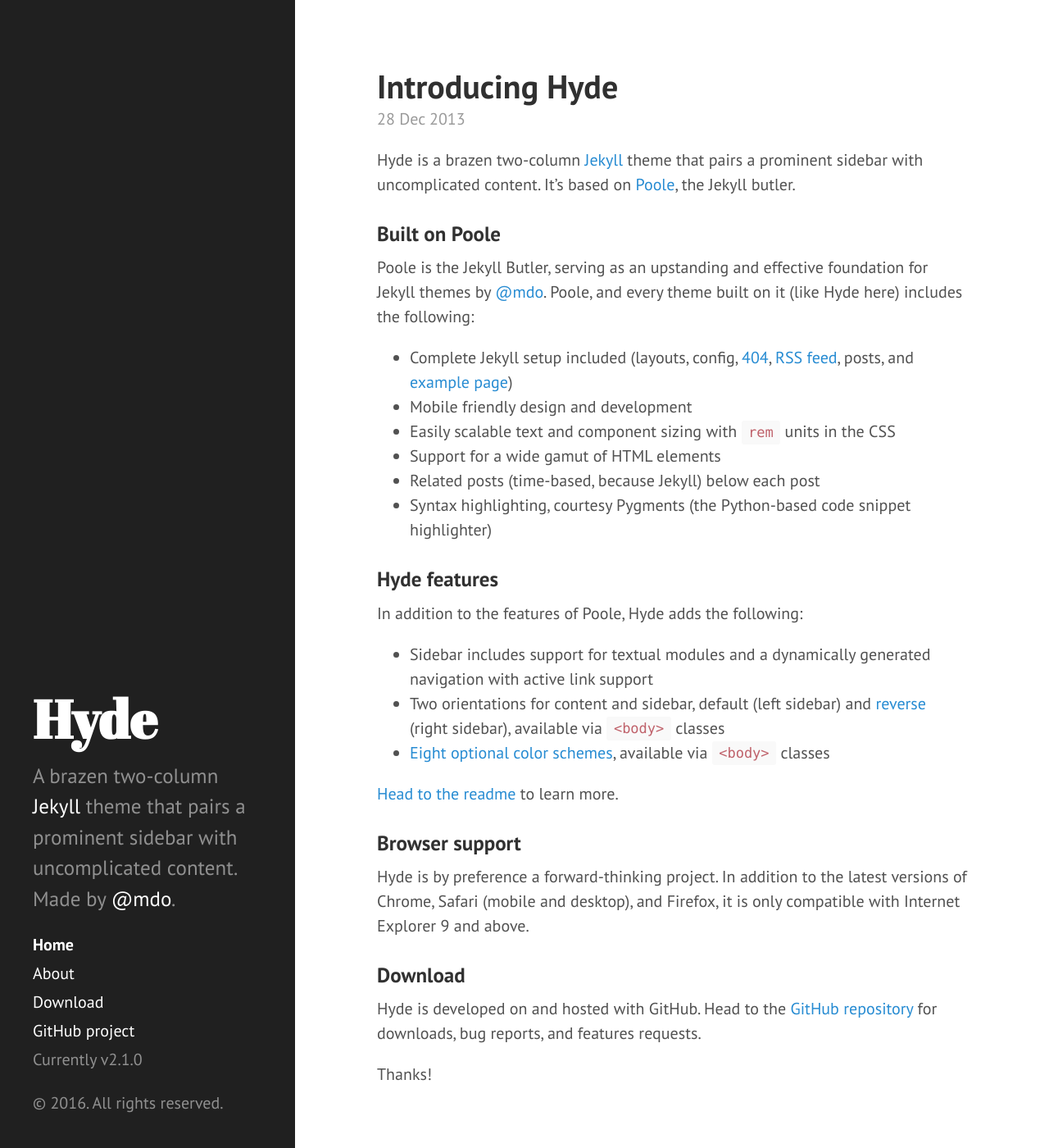
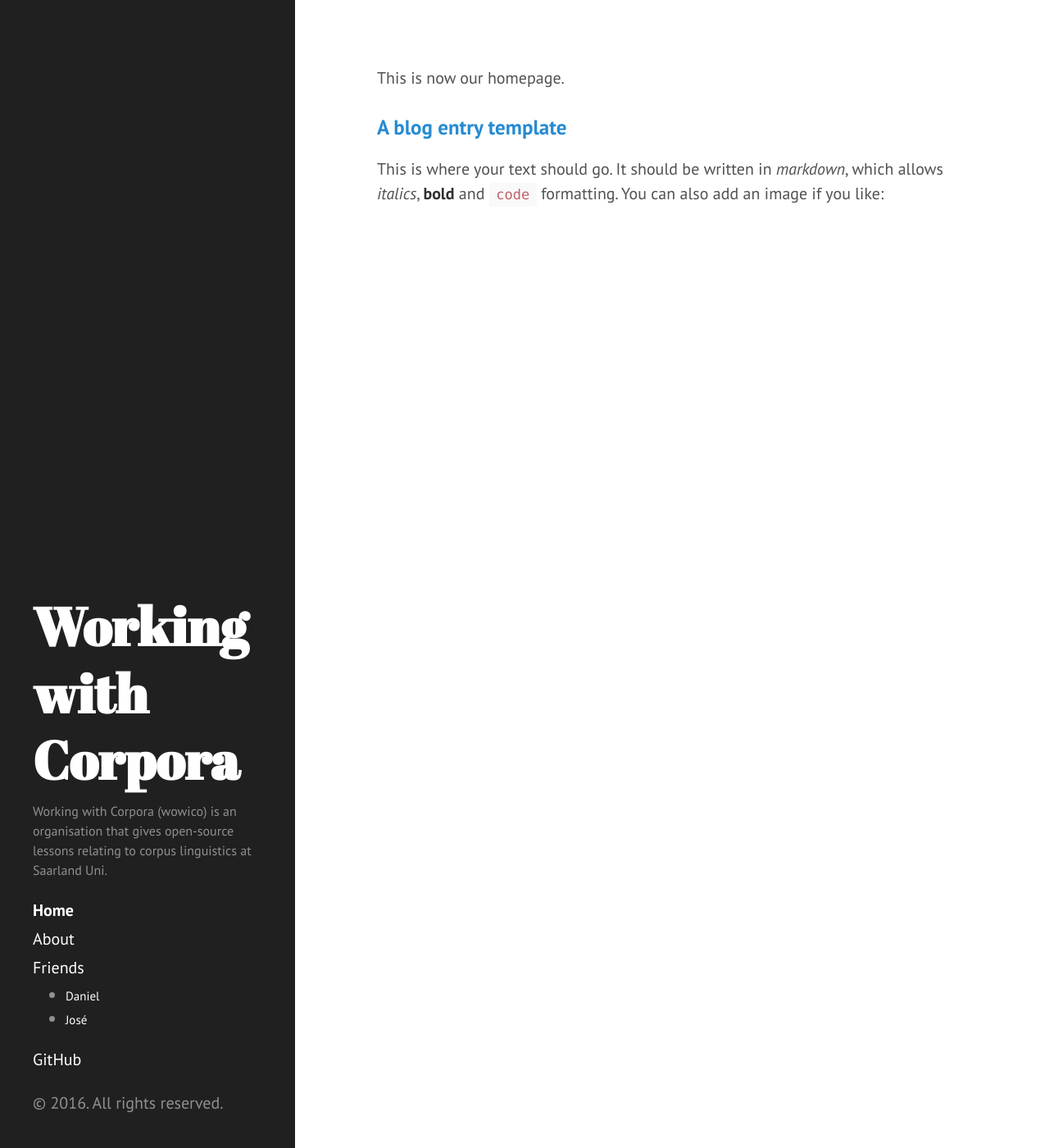
Before and after one commit to wowico/wwc, a Jekyll site: the page built from index.md, in a window 1280 px wide and 1400 px high. Shown: the whole window at 82% size. Built offline with Jekyll 4.4.1, drawn with Linux system fonts in a browser that asks for light colours; Markdown is read by kramdown in place of the engine named in the settings; the list of posts is cut into pages by our own code; some of the changed text lies outside the part shown.

Commit message:
customised to wwc, added friends part

```diff
--- a/_config.yml
+++ b/_config.yml
@@ -6,20 +6,35 @@
 permalink:        pretty
 
 # Setup
-title:            Hyde
-tagline:          'A Jekyll theme'
-description:      'A brazen two-column <a href="http://jekyllrb.com" target="_blank">Jekyll</a> theme that pairs a prominent sidebar with uncomplicated content. Made by <a href="https://twitter.com/mdo" target="_blank">@mdo</a>.'
-url:              http://hyde.getpoole.com
+title:            Working with Corpora
+tagline:          'Information about our lessons and participants'
+description:      'Working with Corpora (wowico) is an organisation that gives open-source lessons relating to corpus linguistics at Saarland Uni.'
+url:              https://github.com/wowico
 baseurl:          /
 
 author:
-  name:           'Mark Otto'
-  url:            https://twitter.com/mdo
+  name:           'The Team'
+  url:            https://github.com/wowico
 
 paginate:         5
 
 # Custom vars
-version:          2.1.0
+version:          0.0.1
 
 github:
-  repo:           https://github.com/poole/hyde
+  repo:           https://github.com/wowico/wwc
+
+collections:
+- friends
+
+collections:
+  friends:
+    output: true
+    title: 'Friends'
+
+defaults:
+  - scope:
+      path: ""
+      type: friends
+    values:
+      layout: page
--- a/_includes/sidebar.html
+++ b/_includes/sidebar.html
@@ -6,7 +6,7 @@
           {{ site.title }}
         </a>
       </h1>
-      <p class="lead">{{ site.description }}</p>
+      <p class="lead" style="font-size:16px">{{ site.description }}</p>
     </div>
 
     <nav class="sidebar-nav">
@@ -26,9 +26,23 @@
         {% endif %}
       {% endfor %}
 
-      <a class="sidebar-nav-item" href="{{ site.github.repo }}/archive/v{{ site.version }}.zip">Download</a>
-      <a class="sidebar-nav-item" href="{{ site.github.repo }}">GitHub project</a>
-      <span class="sidebar-nav-item">Currently v{{ site.version }}</span>
+      <UL>
+
+      {% assign pages_list = site.friends %}
+      {% for node in pages_list %}
+        {% if node.title != null %}
+        {% if node.title != "Friend (template)" %}
+
+          {% if node.layout == "page" %}
+            <LI><a class="sidebar-nav-item-small{% if page.url == node.url %} active{% endif %}" href="{{ node.url }}">{{ node.title }}</a>
+          {% endif %}
+          {% endif %}
+        {% endif %}
+      {% endfor %}
+
+      </UL>
+
+      <a class="sidebar-nav-item" href="{{ site.github.repo }}">GitHub</a>
     </nav>
 
     <p>&copy; {{ site.time | date: '%Y' }}. All rights reserved.</p>
--- a/_posts/2012-02-06-whats-jekyll.md
+++ /dev/null
@@ -1,12 +0,0 @@
----
-layout: post
-title: What's Jekyll?
----
-
-[Jekyll](http://jekyllrb.com) is a static site generator, an open-source tool for creating simple yet powerful websites of all shapes and sizes. From [the project's readme](https://github.com/mojombo/jekyll/blob/master/README.markdown):
-
-  > Jekyll is a simple, blog aware, static site generator. It takes a template directory [...] and spits out a complete, static website suitable for serving with Apache or your favorite web server. This is also the engine behind GitHub Pages, which you can use to host your project’s page or blog right here from GitHub.
-
-It's an immensely useful tool and one we encourage you to use here with Hyde.
-
-Find out more by [visiting the project on GitHub](https://github.com/mojombo/jekyll).
--- a/_posts/2012-02-07-example-content.md
+++ /dev/null
@@ -1,138 +0,0 @@
----
-layout: post
-title: Example content
----
-
-
-<div class="message">
-  Howdy! This is an example blog post that shows several types of HTML content supported in this theme.
-</div>
-
-Cum sociis natoque penatibus et magnis <a href="#">dis parturient montes</a>, nascetur ridiculus mus. *Aenean eu leo quam.* Pellentesque ornare sem lacinia quam venenatis vestibulum. Sed posuere consectetur est at lobortis. Cras mattis consectetur purus sit amet fermentum.
-
-> Curabitur blandit tempus porttitor. Nullam quis risus eget urna mollis ornare vel eu leo. Nullam id dolor id nibh ultricies vehicula ut id elit.
-
-Etiam porta **sem malesuada magna** mollis euismod. Cras mattis consectetur purus sit amet fermentum. Aenean lacinia bibendum nulla sed consectetur.
-
-## Inline HTML elements
-
-HTML defines a long list of available inline tags, a complete list of which can be found on the [Mozilla Developer Network](https://developer.mozilla.org/en-US/docs/Web/HTML/Element).
-
-- **To bold text**, use `<strong>`.
-- *To italicize text*, use `<em>`.
-- Abbreviations, like <abbr title="HyperText Markup Langage">HTML</abbr> should use `<abbr>`, with an optional `title` attribute for the full phrase.
-- Citations, like <cite>&mdash; Mark otto</cite>, should use `<cite>`.
-- <del>Deleted</del> text should use `<del>` and <ins>inserted</ins> text should use `<ins>`.
-- Superscript <sup>text</sup> uses `<sup>` and subscript <sub>text</sub> uses `<sub>`.
-
-Most of these elements are styled by browsers with few modifications on our part.
-
-## Heading
-
-Vivamus sagittis lacus vel augue rutrum faucibus dolor auctor. Duis mollis, est non commodo luctus, nisi erat porttitor ligula, eget lacinia odio sem nec elit. Morbi leo risus, porta ac consectetur ac, vestibulum at eros.
-
-### Code
-
-Cum sociis natoque penatibus et magnis dis `code element` montes, nascetur ridiculus mus.
-
-{% highlight js %}
-// Example can be run directly in your JavaScript console
-
-// Create a function that takes two arguments and returns the sum of those arguments
-var adder = new Function("a", "b", "return a + b");
-
-// Call the function
-adder(2, 6);
-// > 8
-{% endhighlight %}
-
-Aenean lacinia bibendum nulla sed consectetur. Etiam porta sem malesuada magna mollis euismod. Fusce dapibus, tellus ac cursus commodo, tortor mauris condimentum nibh, ut fermentum massa.
-
-### Gists via GitHub Pages
-
-Vestibulum id ligula porta felis euismod semper. Nullam quis risus eget urna mollis ornare vel eu leo. Donec sed odio dui.
-
-{% gist 5555251 gist.md %}
-
-Aenean eu leo quam. Pellentesque ornare sem lacinia quam venenatis vestibulum. Nullam quis risus eget urna mollis ornare vel eu leo. Cum sociis natoque penatibus et magnis dis parturient montes, nascetur ridiculus mus. Donec sed odio dui. Vestibulum id ligula porta felis euismod semper.
-
-### Lists
-
-Cum sociis natoque penatibus et magnis dis parturient montes, nascetur ridiculus mus. Aenean lacinia bibendum nulla sed consectetur. Etiam porta sem malesuada magna mollis euismod. Fusce dapibus, tellus ac cursus commodo, tortor mauris condimentum nibh, ut fermentum massa justo sit amet risus.
-
-* Praesent commodo cursus magna, vel scelerisque nisl consectetur et.
-* Donec id elit non mi porta gravida at eget metus.
-* Nulla vitae elit libero, a pharetra augue.
-
-Donec ullamcorper nulla non metus auctor fringilla. Nulla vitae elit libero, a pharetra augue.
-
-1. Vestibulum id ligula porta felis euismod semper.
-2. Cum sociis natoque penatibus et magnis dis parturient montes, nascetur ridiculus mus.
-3. Maecenas sed diam eget risus varius blandit sit amet non magna.
-
-Cras mattis consectetur purus sit amet fermentum. Sed posuere consectetur est at lobortis.
-
-<dl>
-  <dt>HyperText Markup Language (HTML)</dt>
-  <dd>The language used to describe and define the content of a Web page</dd>
-
-  <dt>Cascading Style Sheets (CSS)</dt>
-  <dd>Used to describe the appearance of Web content</dd>
-
-  <dt>JavaScript (JS)</dt>
-  <dd>The programming language used to build advanced Web sites and applications</dd>
-</dl>
-
-Integer posuere erat a ante venenatis dapibus posuere velit aliquet. Morbi leo risus, porta ac consectetur ac, vestibulum at eros. Nullam quis risus eget urna mollis ornare vel eu leo.
-
-### Images
-
-Quisque consequat sapien eget quam rhoncus, sit amet laoreet diam tempus. Aliquam aliquam metus erat, a pulvinar turpis suscipit at.
-
-![placeholder](http://placehold.it/800x400 "Large example image")
-![placeholder](http://placehold.it/400x200 "Medium example image")
-![placeholder](http://placehold.it/200x200 "Small example image")
-
-### Tables
-
-Aenean lacinia bibendum nulla sed consectetur. Lorem ipsum dolor sit amet, consectetur adipiscing elit.
-
-<table>
-  <thead>
-    <tr>
-      <th>Name</th>
-      <th>Upvotes</th>
-      <th>Downvotes</th>
-    </tr>
-  </thead>
-  <tfoot>
-    <tr>
-      <td>Totals</td>
-      <td>21</td>
-      <td>23</td>
-    </tr>
-  </tfoot>
-  <tbody>
-    <tr>
-      <td>Alice</td>
-      <td>10</td>
-      <td>11</td>
-    </tr>
-    <tr>
-      <td>Bob</td>
-      <td>4</td>
-      <td>3</td>
-    </tr>
-    <tr>
-      <td>Charlie</td>
-      <td>7</td>
-      <td>9</td>
-    </tr>
-  </tbody>
-</table>
-
-Nullam id dolor id nibh ultricies vehicula ut id elit. Sed posuere consectetur est at lobortis. Nullam quis risus eget urna mollis ornare vel eu leo.
-
------
-
-Want to see something else added? <a href="https://github.com/poole/poole/issues/new">Open an issue.</a>
--- a/_posts/2013-12-28-introducing-hyde.md
+++ /dev/null
@@ -1,37 +0,0 @@
----
-layout: post
-title: Introducing Hyde
----
-
-Hyde is a brazen two-column [Jekyll](http://jekyllrb.com) theme that pairs a prominent sidebar with uncomplicated content. It's based on [Poole](http://getpoole.com), the Jekyll butler.
-
-### Built on Poole
-
-Poole is the Jekyll Butler, serving as an upstanding and effective foundation for Jekyll themes by [@mdo](https://twitter.com/mdo). Poole, and every theme built on it (like Hyde here) includes the following:
-
-* Complete Jekyll setup included (layouts, config, [404](/404), [RSS feed](/atom.xml), posts, and [example page](/about))
-* Mobile friendly design and development
-* Easily scalable text and component sizing with `rem` units in the CSS
-* Support for a wide gamut of HTML elements
-* Related posts (time-based, because Jekyll) below each post
-* Syntax highlighting, courtesy Pygments (the Python-based code snippet highlighter)
-
-### Hyde features
-
-In addition to the features of Poole, Hyde adds the following:
-
-* Sidebar includes support for textual modules and a dynamically generated navigation with active link support
-* Two orientations for content and sidebar, default (left sidebar) and [reverse](https://github.com/poole/lanyon#reverse-layout) (right sidebar), available via `<body>` classes
-* [Eight optional color schemes](https://github.com/poole/hyde#themes), available via `<body>` classes
-
-[Head to the readme](https://github.com/poole/hyde#readme) to learn more.
-
-### Browser support
-
-Hyde is by preference a forward-thinking project. In addition to the latest versions of Chrome, Safari (mobile and desktop), and Firefox, it is only compatible with Internet Explorer 9 and above.
-
-### Download
-
-Hyde is developed on and hosted with GitHub. Head to the <a href="https://github.com/poole/hyde">GitHub repository</a> for downloads, bug reports, and features requests.
-
-Thanks!
--- /dev/null
+++ b/_posts/2016-05-16-template.md
@@ -0,0 +1,6 @@
+---
+layout: post
+title: A blog entry template
+---
+
+This is where your text should go. It should be written in *markdown*, which allows *italics*, **bold** and `code` formatting. You can also add an image if you like:
--- a/about.md
+++ b/about.md
@@ -3,28 +3,4 @@
 title: About
 ---
 
-<p class="message">
-  Hey there! This page is included as an example. Feel free to customize it for your own use upon downloading. Carry on!
-</p>
-
-In the novel, *The Strange Case of Dr. Jeykll and Mr. Hyde*, Mr. Poole is Dr. Jekyll's virtuous and loyal butler. Similarly, Poole is an upstanding and effective butler that helps you build Jekyll themes. It's made by [@mdo](https://twitter.com/mdo).
-
-There are currently two themes built on Poole:
-
-* [Hyde](http://hyde.getpoole.com)
-* [Lanyon](http://lanyon.getpoole.com)
-
-Learn more and contribute on [GitHub](https://github.com/poole).
-
-## Setup
-
-Some fun facts about the setup of this project include:
-
-* Built for [Jekyll](http://jekyllrb.com)
-* Developed on GitHub and hosted for free on [GitHub Pages](https://pages.github.com)
-* Coded with [Sublime Text 2](http://sublimetext.com), an amazing code editor
-* Designed and developed while listening to music like [Blood Bros Trilogy](https://soundcloud.com/maddecent/sets/blood-bros-series)
-
-Have questions or suggestions? Feel free to [open an issue on GitHub](https://github.com/poole/issues/new) or [ask me on Twitter](https://twitter.com/mdo).
-
-Thanks for reading!
+We can add more information here, if we like.
--- a/index.html
+++ /dev/null
@@ -1,37 +0,0 @@
----
-layout: default
-title: Home
----
-
-<div class="posts">
-  {% for post in paginator.posts %}
-  <div class="post">
-    <h1 class="post-title">
-      <a href="{{ post.url }}">
-        {{ post.title }}
-      </a>
-    </h1>
-
-    <span class="post-date">{{ post.date | date_to_string }}</span>
-
-    {{ post.content }}
-  </div>
-  {% endfor %}
-</div>
-
-<div class="pagination">
-  {% if paginator.next_page %}
-    <a class="pagination-item older" href="{{ site.baseurl }}page{{paginator.next_page}}">Older</a>
-  {% else %}
-    <span class="pagination-item older">Older</span>
-  {% endif %}
-  {% if paginator.previous_page %}
-    {% if paginator.page == 2 %}
-      <a class="pagination-item newer" href="{{ site.baseurl }}">Newer</a>
-    {% else %}
-      <a class="pagination-item newer" href="{{ site.baseurl }}page{{paginator.previous_page}}">Newer</a>
-    {% endif %}
-  {% else %}
-    <span class="pagination-item newer">Newer</span>
-  {% endif %}
-</div>
--- /dev/null
+++ b/index.md
@@ -0,0 +1,14 @@
+---
+title: Introduction
+tags: [getting-started]
+type: first_page
+homepage: true
+layout: default
+---
+
+This is now our homepage.
+
+{% for page in site.posts %}
+  <h3><a href="{{ page.url }}">{{ page.title }}</a></h3>
+  <p>{{ page.content }}</p>
+{% endfor %}
--- a/public/css/hyde.css
+++ b/public/css/hyde.css
@@ -97,6 +97,19 @@
 }
 .sidebar-nav-item.active {
   font-weight: bold;
+}
+
+.sidebar-nav-item-small {
+  display: block;
+  line-height: 1.5;
+  font-size: 0.75rem;
+}
+a.sidebar-nav-item-small:hover,
+a.sidebar-nav-item-small:focus {
+  text-decoration: underline;
+}
+.sidebar-nav-item-small.active {
+  font-size: 0.75rem;
 }
 
 /* Sticky sidebar
```
Also changed, not shown: _friends/daniel.md (added, +5 -0 lines), _friends/friend.md (added, +24 -0 lines), _friends/jose.md (added, +5 -0 lines), friends.md (added, +17 -0 lines), README.md.
